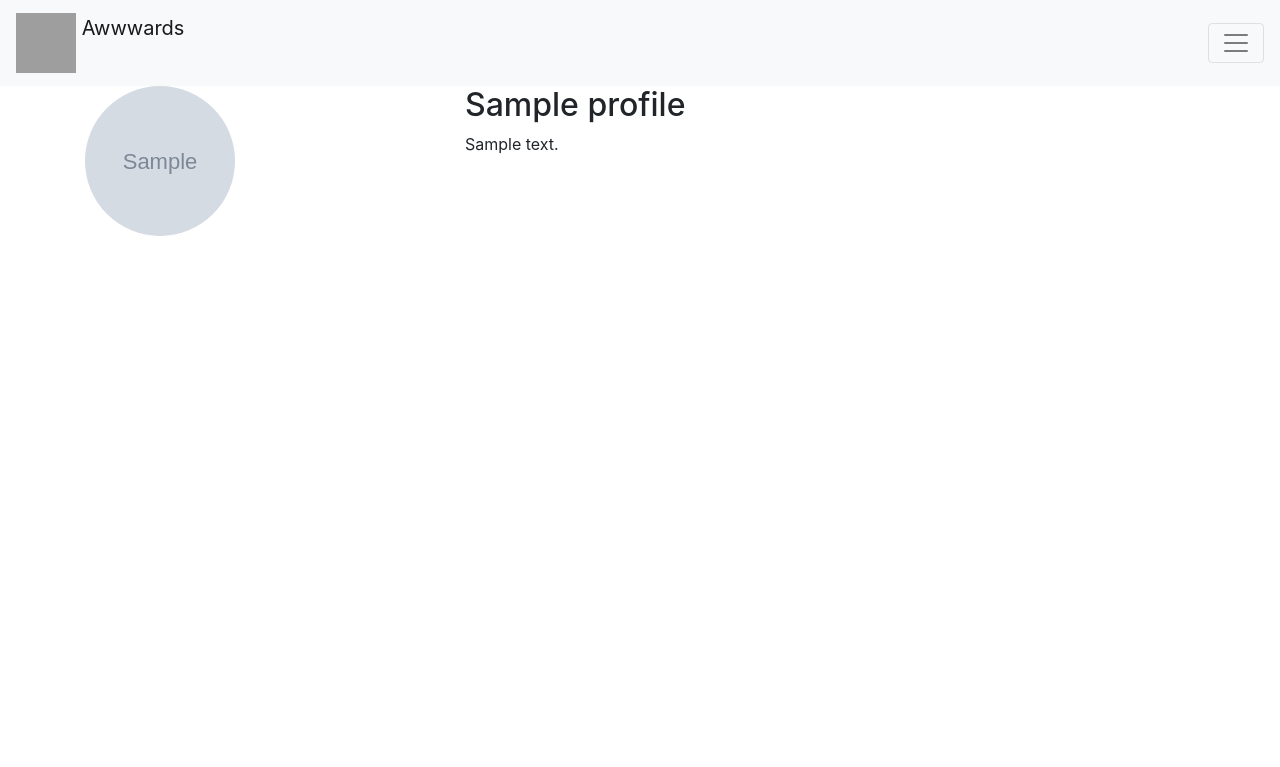
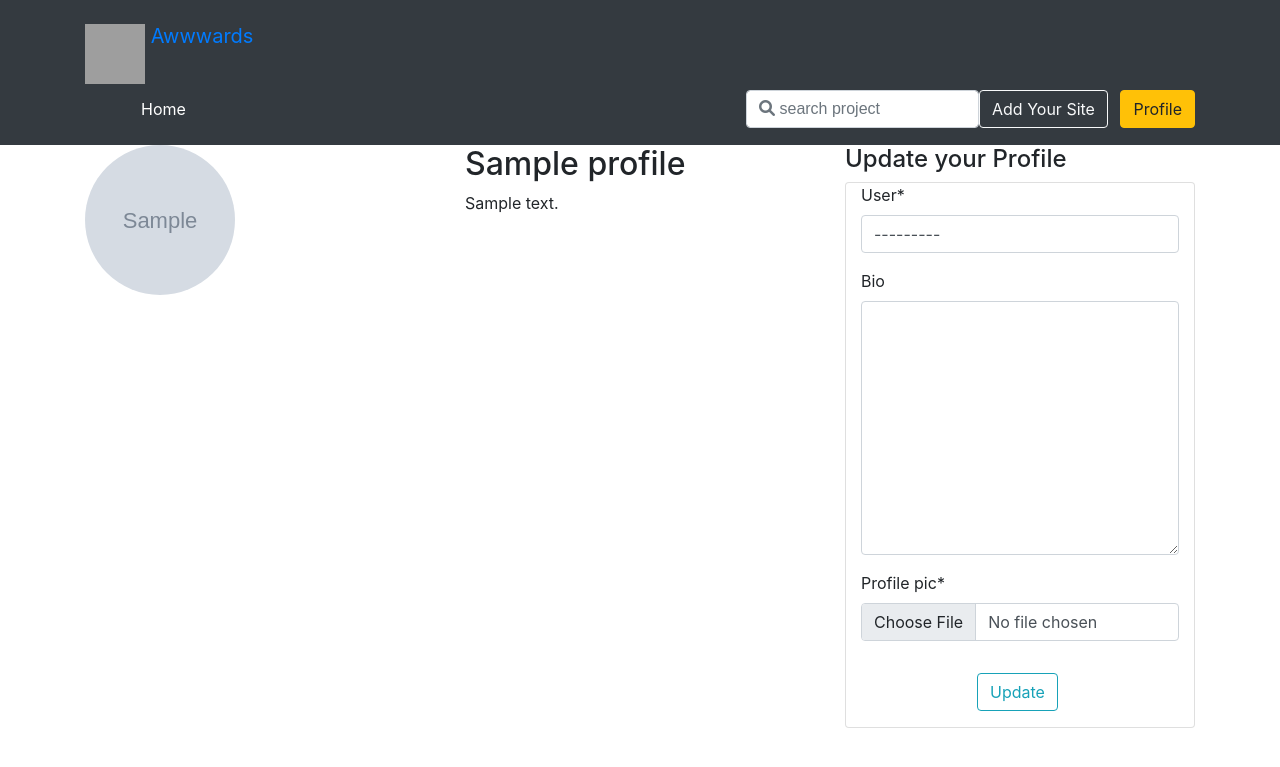
Before and after one commit to Marsh-sudo/Awwwards, a Django app: page /profiles in a window 1280 px wide. Shown: the top 767 px of the page. Run offline with Django 4.2, Linux system fonts and the light colour scheme; tables that the repository leaves empty hold one stand-in row (values such as "Sample post"); grey boxes marked "Sample" are stand-in pictures; some libraries are stand-ins or nearby versions; grey boxes are pictures that could not be loaded.

Commit message:
add new templates

```diff
--- a/awards/templates/all-awards/base.html
+++ b/awards/templates/all-awards/base.html
@@ -8,6 +8,7 @@
     <link href="https://cdn.jsdelivr.net/npm/bootstrap@5.1.3/dist/css/bootstrap.min.css" rel="stylesheet" integrity="sha384-1BmE4kWBq78iYhFldvKuhfTAU6auU8tT94WrHftjDbrCEXSU1oBoqyl2QvZ6jIW3" crossorigin="anonymous">
     <script src="https://cdn.jsdelivr.net/npm/bootstrap@5.1.3/dist/js/bootstrap.bundle.min.js" integrity="sha384-ka7Sk0Gln4gmtz2MlQnikT1wXgYsOg+OMhuP+IlRH9sENBO0LRn5q+8nbTov4+1p" crossorigin="anonymous"></script>
     <link href="https://cdnjs.cloudflare.com/ajax/libs/font-awesome/6.0.0-beta3/css/all.min.css" rel="stylesheet"/>
+    <link rel="stylesheet" href="../../static/css/styles.css">
     <title>Awwwards</title>
 </head>
 <body>
--- a/awards/templates/all-awards/profile.html
+++ b/awards/templates/all-awards/profile.html
@@ -8,10 +8,34 @@
         <div class="col-md-4">
             <img src="{{profile.profile_pic.url}}" alt="" height="150px" width="150px" class="rounded-circle">
         </div>
-        <div class="col-md-8">
+        <div class="col-md-4">
             <div class="navbar-collapse">
                 <h2>{{profile.name}}</h2>
                 <p>{{profile.bio}}</p>
+            </div>
+        </div>
+        <div class="col-md-4">
+            <h4>Update your Profile</h4>
+            <div class="card container container-fluid">
+                <form action="" method="POST">
+                    {% csrf_token %}
+                    <fieldset class="form-group">
+                        {{ profiles_form|crispy }}
+                    </fieldset>
+                    <div class="form-group">
+                        <div class="row">
+                            <div class="col-md-4">
+                                <!-- empty -->
+                            </div>
+                            <div class="col-md-4">
+                                <button class="btn btn-outline-info" type="submit">Update</button>
+                            </div>
+                            <div class="col-md-4">
+                                <!-- empty -->
+                            </div>
+                        </div>
+                    </div>
+                </form>
             </div>
         </div>
     </div>
--- a/awards/templates/navbar.html
+++ b/awards/templates/navbar.html
@@ -12,20 +12,44 @@
 <body>
 
 <!-- Image and text -->
-<nav class="navbar navbar-light bg-light">
-    <a class="navbar-brand" href="#">
-      <img src="https://raw.githubusercontent.com/xamaan585/Awwards/master/projawards/static/photos/award.png" width="60" height="60" class="d-inline-block align-top" alt="">
+<header class="p-3 bg-dark text-white">
+  <div class="container">
+    <a class="navbar-brand" href="{%url 'home'%}">
+      <img src="https://raw.githubusercontent.com/xamaan585/Awwards/master/projawards/static/photos/award.png" alt="" width="60" height="60" class="d-inline-block align-text-top">
       Awwwards
     </a>
-    <button class="navbar-toggler" type="button" data-toggle="collapse" data-target="#navbarSupportedContent" aria-controls="navbarSupportedContent" aria-expanded="false" aria-label="Toggle navigation">
-        <span class="navbar-toggler-icon"></span>
-      </button>
-      <div class="collapse navbar-collapse" id="navbarSupportedContent">
+    <div class="d-flex flex-wrap align-items-center justify-content-center justify-content-lg-start">
+      <a href="/" class="d-flex align-items-center mb-2 mb-lg-0 text-white text-decoration-none">
+        <svg class="bi me-2" width="40" height="32" role="img" aria-label="Bootstrap"><use xlink:href="#bootstrap"></use></svg>
+      </a>
+
+      <ul class="nav col-12 col-lg-auto me-lg-auto mb-2 justify-content-center mb-md-0">
+        <li><a href="{% url 'home'%}" class="nav-link px-2 text-white">Home</a></li>
+      </ul>
+
+      <!-- <form class="col-12 col-lg-auto mb-3 mb-lg-0 me-lg-3">
+        <input type="search" class="form-control form-control-dark" placeholder="Search..." aria-label="Search">
+      </form> -->
+      <form class="form-inline" action=" {% url 'search' %}" enctype="multipart/form-data" role="search" aria-label="Search">
+        {% csrf_token %}
+           <input autocomplete="off" id="searching" class="form-control input-sm search"
+            placeholder="&#xF002; search project"  style="font-family:Arial, FontAwesome" name="title">
+      </form>
+
+      <div class="text-end">
+        <button type="button" onclick="window.location.href='{% url 'new-post' %}'" class="btn btn-outline-light me-2">Add Your Site</button>
+        <button type="button" onclick="window.location.href='{% url 'profile' %}'" class="btn btn-warning">Profile</button>
+      </div>
+    </div>
+  </div>
+</header>
+      <!-- <div class="collapse navbar-collapse" id="navbarSupportedContent">
         <form class="form-inline" action=" {% url 'search' %}" enctype="multipart/form-data" role="search" aria-label="Search">
           {% csrf_token %}
              <input autocomplete="off" id="searching" class="form-control input-sm search"
               placeholder="&#xF002; search project"  style="font-family:Arial, FontAwesome" name="title">
         </form>
+         -->
   </nav>
 
 </body>
```
Also changed, not shown: awards/templates/all-awards/home.html (+6 -21 lines).
